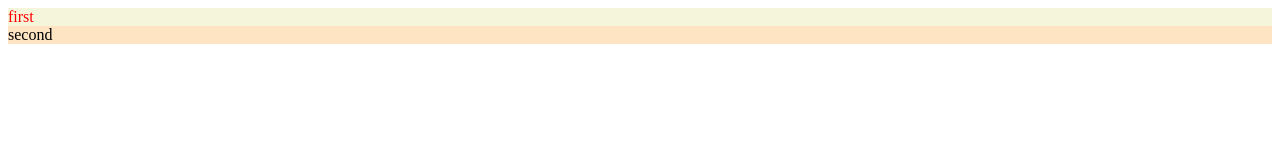
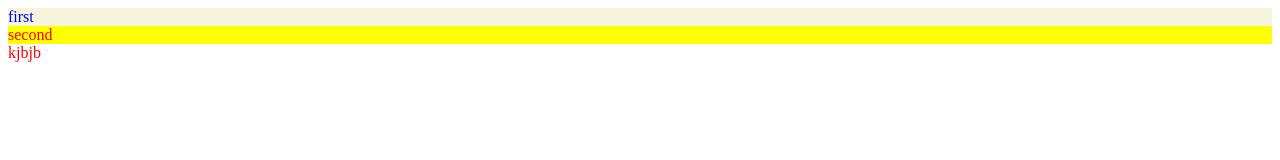
Before and after one commit to riti-singh25/first_web_learning, a plain HTML site: page HTML/id and class in html/index.html in a window 1280 px wide. Drawn offline with Linux system fonts and the light colour scheme.

Commit message:
my learning

```diff
--- a/HTML/id and class in html/index.html
+++ b/HTML/id and class in html/index.html
@@ -9,9 +9,9 @@
 </head>
 
 <body>
-    <div id="firstdiv" class="red bg-yellow">first</div>
-    <div id="seconddiv">second</div>
-    <span class="red"></span>
+    <div id="firstdiv" class="blue">first</div>
+    <div id="secdiv">second</div>
+    <span class="red">kjbjb</span>
 </body>
 
 </html>
--- a/HTML/id and class in html/style.css
+++ b/HTML/id and class in html/style.css
@@ -2,9 +2,11 @@
     color: red;
 }
 /* . target the class element */
-.bg-yellow{
-    background-color: beige;
+.blue{
+    background-color:beige;
+    color: blue;
 }
-#seconddiv{
-    background-color: bisque;
+#secdiv{
+    background-color: yellow;
+    color: red;
 }
```
Also changed, not shown: CSS/CSS selectors/index.html (+3 -2 lines).
